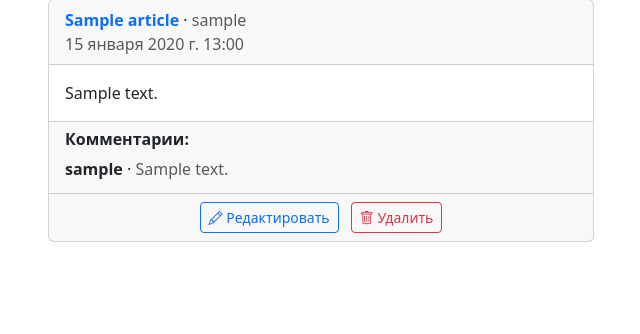
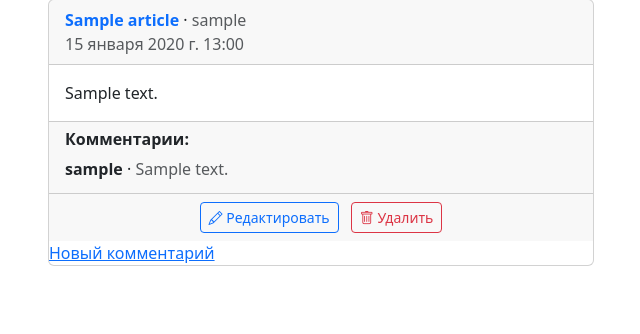
Before and after one commit to AndrewSkow24/NewsPaperProject, a Django app: page /articles/ in a window 1280 px wide. Shown: the part 105-439 px from the top of the page, without its empty margins (34-674 px from the left). Run offline with Django 5.2, Linux system fonts and the light colour scheme; a user stored in the database is signed in; tables that the repository leaves empty hold one stand-in row (values such as "Sample post"); some libraries are stand-ins or nearby versions.

Commit message:
comments functional add

```diff
--- a/templates/article_list.html
+++ b/templates/article_list.html
@@ -48,7 +48,7 @@
               </a>
             </div>
           {% endif %}
-
+          <a href="{{ article.get_absolute_url  }}">Новый комментарий</a>
         </div>
       </div>
     {% endfor %}
```
